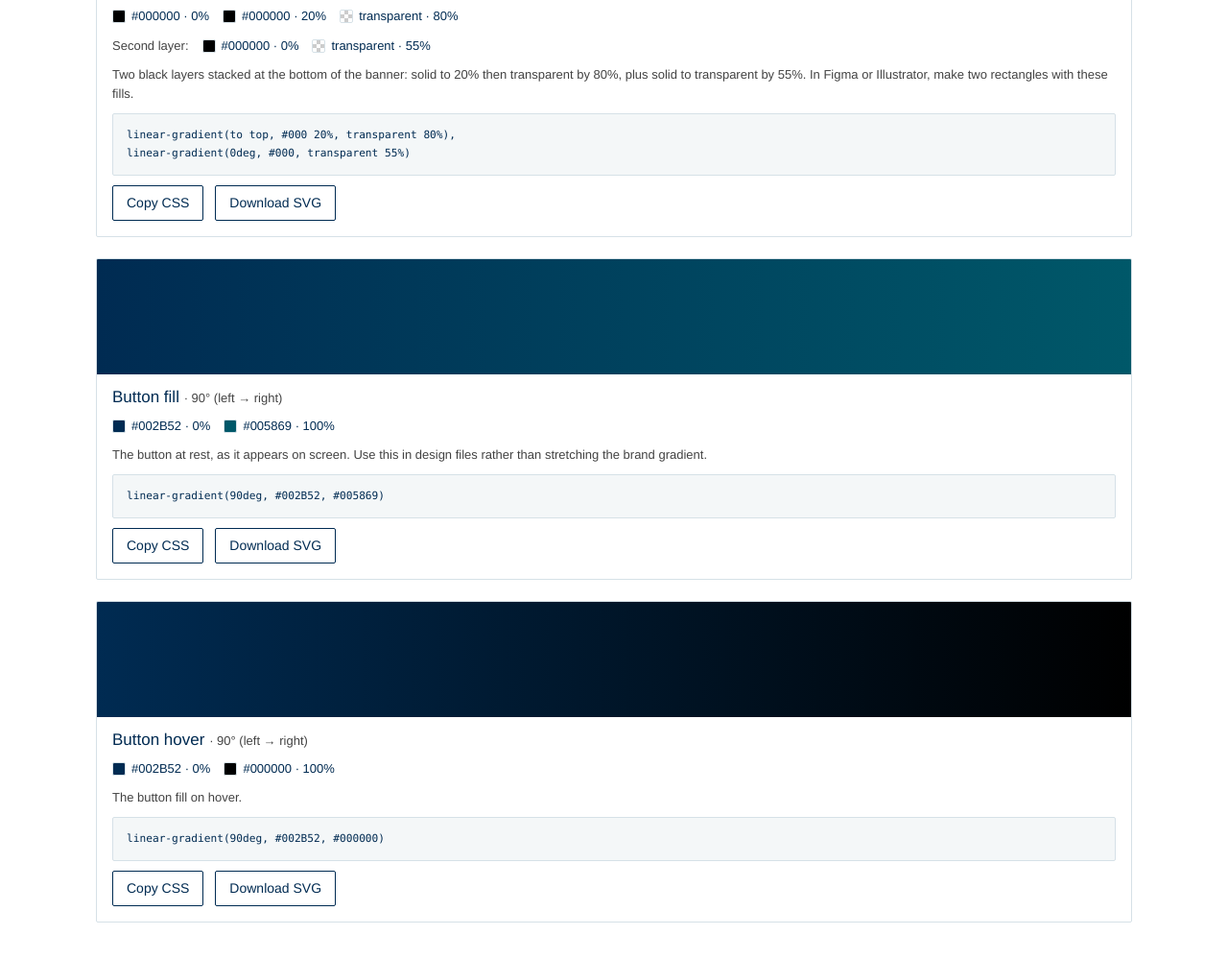
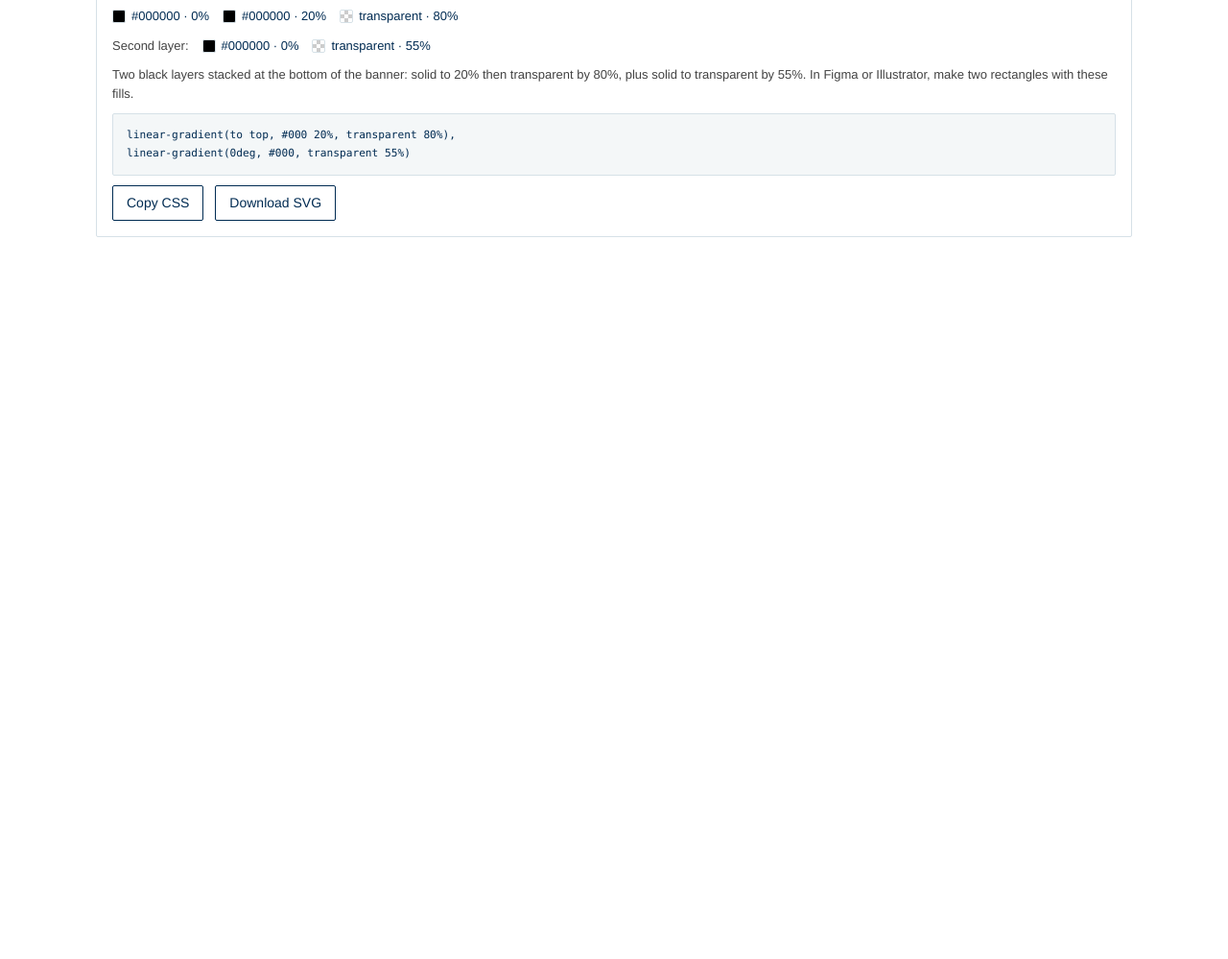
Before and after one commit to povilas-mecys/ai.brown, a plain HTML site: page index.html in a window 1280 px wide. Shown: the part 2621-3620 px from the top of the page at 96% size. After the commit the page ends 2912 px from the top, so only its background shows below. Drawn offline with Linux system fonts and the light colour scheme; a web font is replaced by a local one.

Commit message:
More Content Updates

```diff
--- a/index.html
+++ b/index.html
@@ -586,28 +586,6 @@
           use: 'Two black layers stacked at the bottom of the banner: solid to 20% then transparent by 80%, plus solid to transparent by 55%. In Figma or Illustrator, make two rectangles with these fills.',
           css: 'linear-gradient(to top, #000 20%, transparent 80%),\nlinear-gradient(0deg, #000, transparent 55%)',
         },
-        {
-          id: 'button-fill',
-          name: 'Button fill',
-          angle: 90,
-          stops: [
-            ['#002B52', 0, 1],
-            ['#005869', 100, 1],
-          ],
-          use: 'The button at rest, as it appears on screen. Use this in design files rather than stretching the brand gradient.',
-          css: 'linear-gradient(90deg, #002B52, #005869)',
-        },
-        {
-          id: 'button-hover',
-          name: 'Button hover',
-          angle: 90,
-          stops: [
-            ['#002B52', 0, 1],
-            ['#000000', 100, 1],
-          ],
-          use: 'The button fill on hover.',
-          css: 'linear-gradient(90deg, #002B52, #000000)',
-        },
       ];
       const cssStops = (s) =>
         s
```
